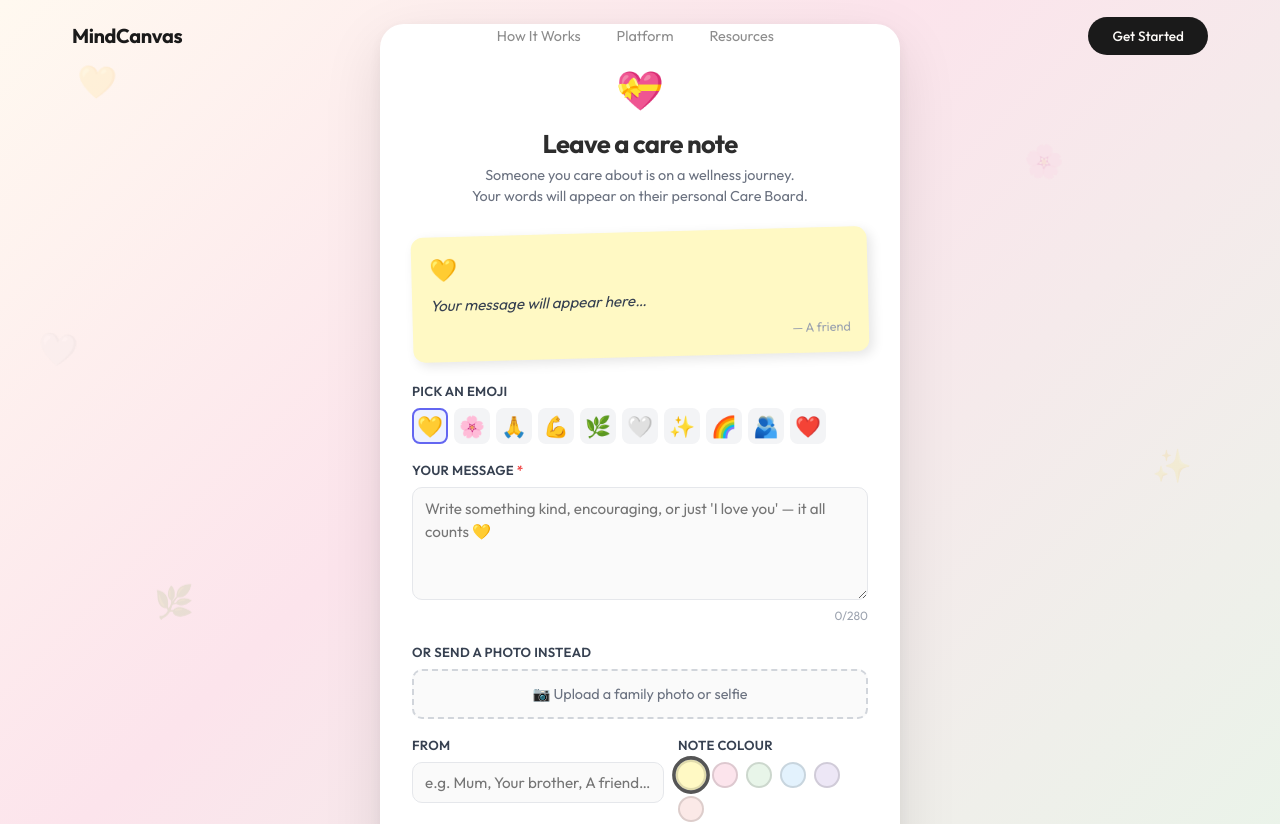
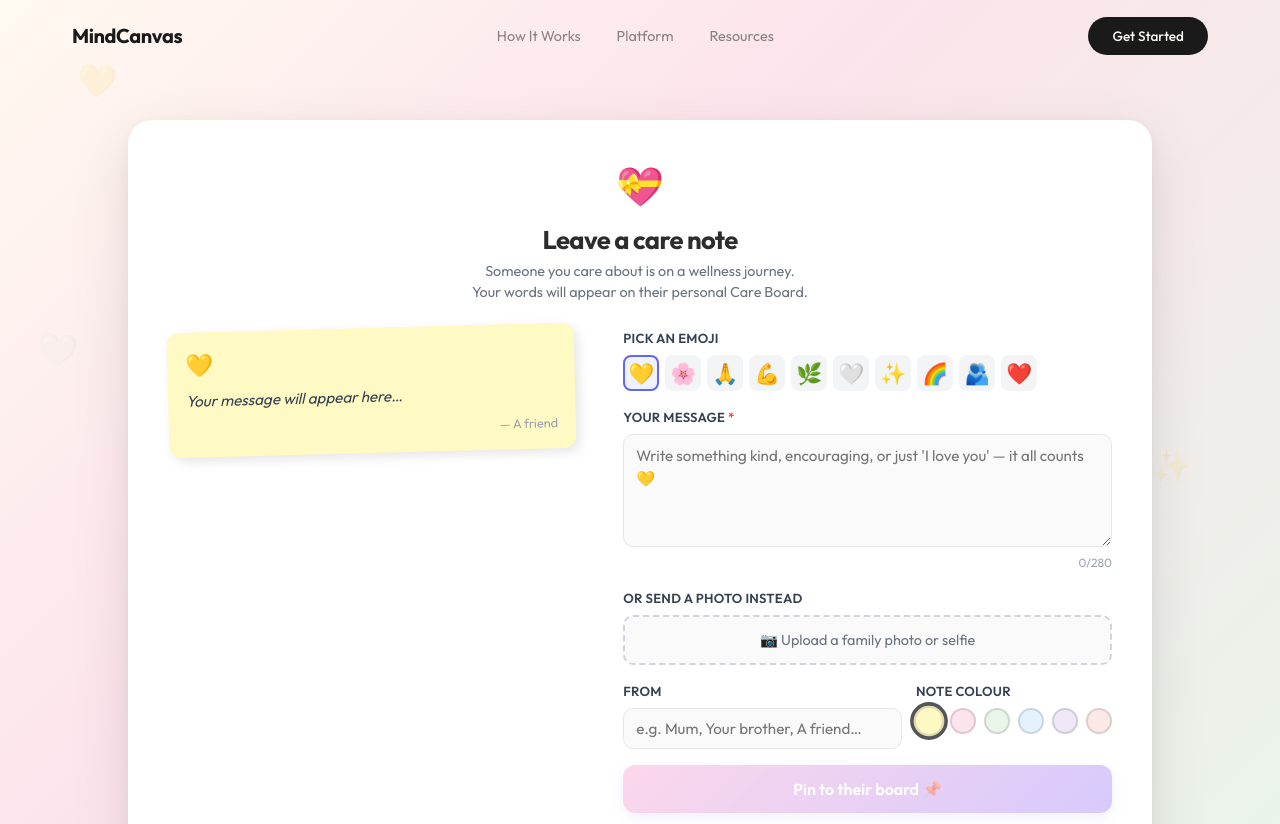
Before and after one commit to AayushBaniya2006/NepaliHackathon, a React (Vite) app: page /care/1 in a window 1280 px wide. Shown: the top 824 px of the page. Built offline with nearby package versions, Linux system fonts and the light colour scheme.

Commit message:
new fix:

```diff
--- a/src/pages/CareNote.css
+++ b/src/pages/CareNote.css
@@ -4,11 +4,11 @@
   min-height: 100vh;
   background: linear-gradient(135deg, #fff9f0 0%, #fce4ec 40%, #e8f5e9 100%);
   display: flex;
-  align-items: center;
-  justify-content: center;
-  padding: 24px 16px;
+  flex-direction: column;
+  padding: 120px 20px 60px;
   position: relative;
-  overflow: hidden;
+  overflow-x: hidden;
+  overflow-y: auto;
 }
 
 /* Floating background decorations */
@@ -45,10 +45,30 @@
   z-index: 1;
   background: #fff;
   border-radius: 24px;
-  padding: 36px 32px;
+  padding: 36px 40px;
   width: 100%;
-  max-width: 520px;
+  max-width: 1024px;
+  margin: auto; /* Centering fallback inside flex-direction: column */
   box-shadow: 0 20px 60px rgba(0,0,0,0.10), 0 4px 16px rgba(0,0,0,0.06);
+}
+
+/* Two-column layout */
+.cn-body-row {
+  display: flex;
+  gap: 48px;
+  align-items: flex-start;
+}
+
+.cn-preview-column {
+  flex: 1;
+  position: sticky;
+  top: 24px;
+}
+
+.cn-form-column {
+  flex: 1.2;
+  display: flex;
+  flex-direction: column;
 }
 
 /* Header */
@@ -80,7 +100,7 @@
 .cn-preview {
   border-radius: 12px;
   padding: 16px 18px;
-  margin-bottom: 24px;
+  margin-bottom: 0;
   box-shadow: 4px 4px 12px rgba(0,0,0,0.10);
   min-height: 80px;
   transition: background 0.3s;
@@ -383,6 +403,20 @@
 }
 
 /* Responsive */
+@media (max-width: 768px) {
+  .cn-card {
+    padding: 32px 24px;
+  }
+  .cn-body-row {
+    flex-direction: column;
+    gap: 24px;
+  }
+  .cn-preview-column {
+    position: static;
+    width: 100%;
+  }
+}
+
 @media (max-width: 480px) {
   .cn-card {
     padding: 24px 18px;
--- a/src/pages/CareNote.jsx
+++ b/src/pages/CareNote.jsx
@@ -162,6 +162,8 @@ export default function CareNote() {
                 </p>
               </div>
 
+              <div className="cn-body-row">
+                <div className="cn-preview-column">
                   {/* Live preview sticky */}
                   <div
                     className="cn-preview"
@@ -180,7 +182,9 @@ export default function CareNote() {
                       </>
                     )}
                   </div>
+                </div>
 
+                <div className="cn-form-column">
                   <form className="cn-form" onSubmit={handleSubmit}>
                 {/* Emoji quick-pick */}
                 {!imageDataUrl && (
@@ -293,6 +297,8 @@ export default function CareNote() {
                   <p className="cn-privacy">
                     🔒 Your note is private to this person's board. No account required.
                   </p>
+                </div>
+              </div>
             </motion.div>
           )}
         </AnimatePresence>
--- a/src/pages/FindDoctor.jsx
+++ b/src/pages/FindDoctor.jsx
@@ -194,7 +194,7 @@ export default function FindDoctor() {
       {/* Header */}
       <header className="fd-header">
         <div className="fd-hero">
-          <h1>Choose Specialist</h1>
+          <h1>Choose Our Vetted Specialist</h1>
         </div>
         <div className="fd-header-inner">
           <button className="btn-ghost" onClick={() => navigate('/dashboard')}>
@@ -247,9 +247,9 @@ export default function FindDoctor() {
                   <div className="fd-card-role">{doctor.credentials}</div>
                   <div className="fd-card-actions">
                     <button
-                       className="btn-book"
-                       onClick={() => isConnected ? null : setConfirming(doctor)}
-                       style={isConnected ? { background: '#10B981', color: 'white' } : {}}
+                      className="btn-book"
+                      onClick={() => isConnected ? null : setConfirming(doctor)}
+                      style={isConnected ? { background: '#10B981', color: 'white' } : {}}
                     >
                       {isConnected ? 'Connected' : 'Book Now'}
                     </button>
@@ -280,7 +280,7 @@ export default function FindDoctor() {
               onClick={e => e.stopPropagation()}
             >
               <h3>Connect with {confirming.name}?</h3>
-              <p style={{margin: '15px 0', color: '#4B5563', lineHeight: '1.5'}}>
+              <p style={{ margin: '15px 0', color: '#4B5563', lineHeight: '1.5' }}>
                 This will securely share your VoiceCanvas session history and drawing assessments with Dr. {confirming.name.split(' ')[1]}.
               </p>
               <div className="fd-modal-actions">
--- a/src/utils/drawingPrompts.js
+++ b/src/utils/drawingPrompts.js
@@ -2,7 +2,7 @@ export const DRAWING_PROMPTS = [
   {
     id: 'energy',
     title: 'Energy Circle',
-    instruction: 'Fill this circle with lines and colors that show your energy right now.',
+    instruction: 'Fill this area with lines and colors that show your energy right now.',
     description: 'How much energy do you have? What does it look like?',
     icon: '⚡',
     color: '#F59E0B',
```
Lines whose indentation alone changed are shown as unchanged.
